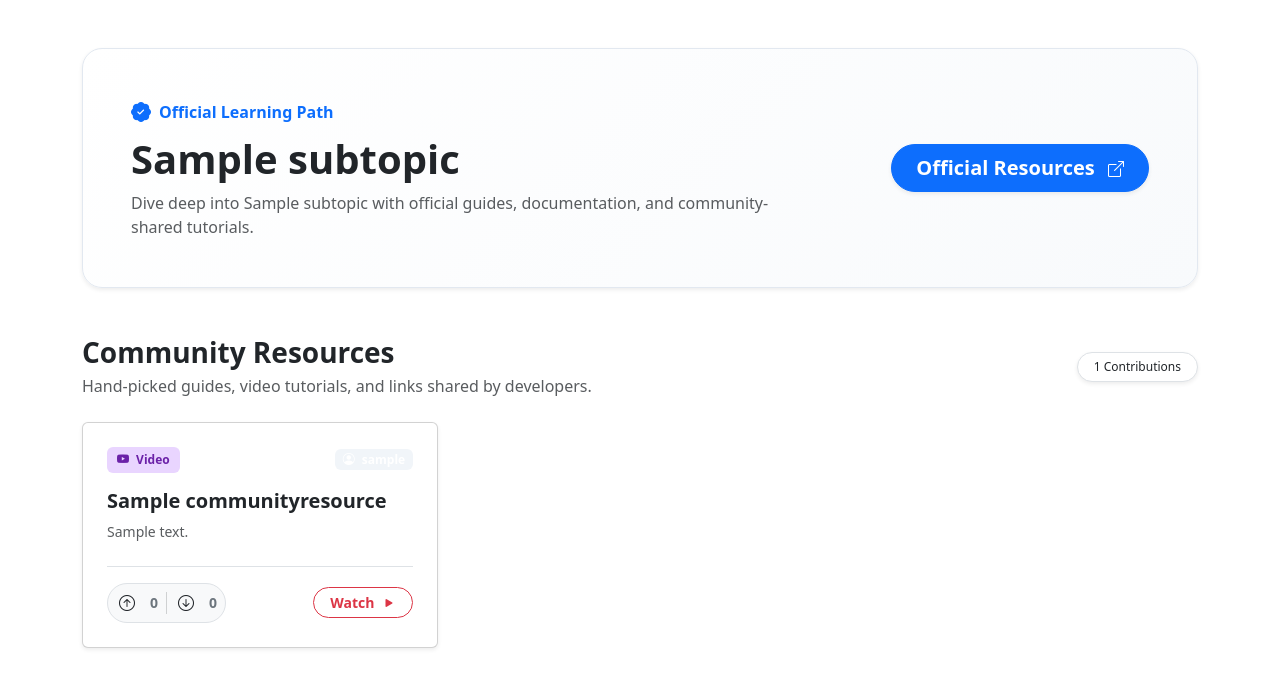
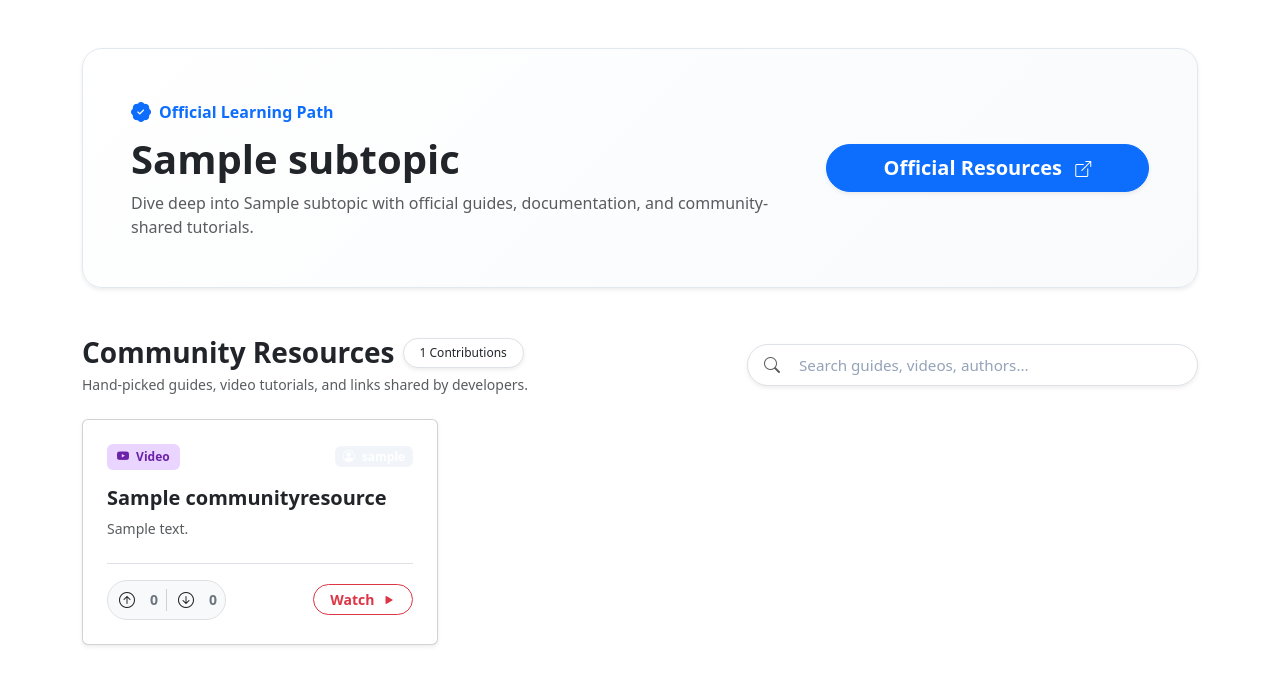
Before and after one commit to Djangodev2010/Archi-Apple, a Django app: page /sub-topic-detail/1/ in a window 1280 px wide. Shown: the part 63-758 px from the top of the page. Run offline with Django 5.2, Linux system fonts and the light colour scheme; tables that the repository leaves empty hold one stand-in row (values such as "Sample post").

Commit message:
feat(community_resources searchbar): added dynamic search functionality for community resources of subtopics.

```diff
--- a/archiapple/core/urls.py
+++ b/archiapple/core/urls.py
@@ -7,4 +7,6 @@ urlpatterns = [
     path('topic-detail/<int:topic_id>/', views.topic_detail, name='topic_detail'),
     path('search-sub-topics/', views.search_sub_topics, name='search_sub_topics'),
     path('sub-topic-detail/<int:sub_topic_id>/', views.sub_topic_detail, name='sub_topic_detail'),
+    path('search-resources/<int:topic_id>/<int:sub_topic_id>/', views.search_resources, name='search_resources'),
+    path('search-resources/<int:topic_id>/', views.search_resources, name='search_resources'),
 ]
--- a/archiapple/core/views.py
+++ b/archiapple/core/views.py
@@ -1,5 +1,6 @@
 from django.shortcuts import render, get_object_or_404
-from .models import Topic, SubTopic
+from .models import Topic, SubTopic, CommunityResource
+from django.db.models import Q
 
 # Create your views here.
 
@@ -36,9 +37,11 @@ def search_topics(request):
 
 def sub_topic_detail(request, sub_topic_id):
     sub_topic = SubTopic.objects.get(id=sub_topic_id)
+    community_resources = CommunityResource.objects.filter(sub_topic=sub_topic)
 
     context = {
-        'subtopic': sub_topic
+        'subtopic': sub_topic,
+        'community_resources': community_resources
     }
 
     return render(request, 'core/sub_topic_detail.html', context)
@@ -54,3 +57,23 @@ def search_sub_topics(request):
     }
 
     return render(request, 'partials/sub_topics.html', context)
+
+def search_resources(request, topic_id, sub_topic_id=None):
+    query = request.GET.get('q')
+    if sub_topic_id:
+        topic = get_object_or_404(Topic, id=topic_id)
+        sub_topic = get_object_or_404(SubTopic, id=sub_topic_id)
+        community_resources =  CommunityResource.objects.filter(Q(title__icontains=query) | Q(short_description__icontains=query), topic=topic, sub_topic=sub_topic)
+        context = {
+            'community_resources': community_resources
+        }
+        print(community_resources)
+        return render(request, 'partials/community_resources.html', context)
+    else:
+        topic = get_object_or_404(Topic, id=topic_id)
+        community_resources =  CommunityResource.objects.filter(topic=topic)
+        context = {
+            'community_resources': community_resources
+        }
+        print(community_resources)
+        return render(request, 'partials/community_resources.html', context)
--- a/archiapple/static/css/sub_topic_detail.css
+++ b/archiapple/static/css/sub_topic_detail.css
@@ -6,6 +6,63 @@ body {
 .backdrop-blur {
     backdrop-filter: blur(12px);
     -webkit-backdrop-filter: blur(12px);
+}
+
+/* Fully Responsive Search Bar Styling */
+.resource-search-box {
+    border-radius: 50rem;
+    overflow: hidden;
+    background-color: #ffffff;
+    transition: box-shadow 0.25s ease, border-color 0.25s ease;
+}
+
+.resource-search-box:focus-within {
+    box-shadow: 0 4px 12px rgba(37, 99, 235, 0.12) !important;
+    border-color: #93c5fd !important;
+}
+
+.resource-search-box .input-group-text {
+    border: none;
+    background: transparent;
+}
+
+.resource-search-box .form-control {
+    border: none;
+    box-shadow: none !important;
+    background: transparent;
+}
+
+.resource-search-box .form-control::placeholder {
+    color: #94a3b8;
+    font-size: 0.95rem;
+}
+
+/* Badges & Tags */
+.badge-soft {
+    font-size: 0.75rem;
+    padding: 6px 12px;
+    border-radius: 20px;
+    font-weight: 500;
+    background-color: #f1f5f9;
+    color: #475569;
+}
+
+.badge-tag-article {
+    background-color: #fef08a;
+    color: #854d0e;
+    font-size: 0.75rem;
+    font-weight: 600;
+    padding: 4px 10px;
+    border-radius: 6px;
+}
+
+.badge-tag-video {
+    background-color: #e9d5ff;
+    color: #6b21a8;
+    font-size: 0.75rem;
+    font-weight: 600;
+    padding: 4px 10px;
+    border-radius: 6px;
 }
 
 /* Subtopic Hero Banner */
@@ -112,3 +169,59 @@ body {
 .resource-link:hover {
     color: #2563eb;
 }
+/* Fully Responsive Search Bar Styling */
+.resource-search-box {
+    border-radius: 50rem;
+    overflow: hidden;
+    background-color: #ffffff;
+    transition: box-shadow 0.25s ease, border-color 0.25s ease;
+}
+
+.resource-search-box:focus-within {
+    box-shadow: 0 4px 12px rgba(37, 99, 235, 0.12) !important;
+    border-color: #93c5fd !important;
+}
+
+.resource-search-box .input-group-text {
+    border: none;
+    background: transparent;
+}
+
+.resource-search-box .form-control {
+    border: none;
+    box-shadow: none !important;
+    background: transparent;
+}
+
+.resource-search-box .form-control::placeholder {
+    color: #94a3b8;
+    font-size: 0.95rem;
+}
+
+/* Badges & Tags */
+.badge-soft {
+    font-size: 0.75rem;
+    padding: 6px 12px;
+    border-radius: 20px;
+    font-weight: 500;
+    background-color: #f1f5f9;
+    color: #475569;
+}
+
+.badge-tag-article {
+    background-color: #fef08a;
+    color: #854d0e;
+    font-size: 0.75rem;
+    font-weight: 600;
+    padding: 4px 10px;
+    border-radius: 6px;
+}
+
+.badge-tag-video {
+    background-color: #e9d5ff;
+    color: #6b21a8;
+    font-size: 0.75rem;
+    font-weight: 600;
+    padding: 4px 10px;
+    border-radius: 6px;
+}
--- a/archiapple/templates/core/sub_topic_detail.html
+++ b/archiapple/templates/core/sub_topic_detail.html
@@ -7,19 +7,14 @@
   <meta name="viewport" content="width=device-width, initial-scale=1.0" />
   <title>{{ subtopic.name }} | Resources | ArchiApple</title>
 
+  <script src="https://cdn.jsdelivr.net/npm/htmx.org@2.0.10/dist/htmx.js" integrity="sha384-Q+Dky3iHVJOr6wUjQ4ulh6uQ76an/t+ak1+PjMVaxRjbZamFLAG+u9InkfjbsEQf" crossorigin="anonymous"></script>
+  <!-- External Stylesheet -->
   <link rel="stylesheet" href="{% static 'css/sub_topic_detail.css' %}">
-
   <link href="https://cdn.jsdelivr.net/npm/bootstrap@5.3.8/dist/css/bootstrap.min.css" rel="stylesheet" integrity="sha384-sRIl4kxILFvY47J16cr9ZwB07vP4J8+LH7qKQnuqkuIAvNWLzeN8tE5YBujZqJLB" crossorigin="anonymous">
   <script src="https://cdn.jsdelivr.net/npm/bootstrap@5.3.8/dist/js/bootstrap.bundle.min.js" integrity="sha384-FKyoEForCGlyvwx9Hj09JcYn3nv7wiPVlz7YYwJrWVcXK/BmnVDxM+D2scQbITxI" crossorigin="anonymous"></script>
-
-  <!-- Bootstrap 5 CSS -->
-  <link href="https://cdn.jsdelivr.net/npm/bootstrap@5.3.2/dist/css/bootstrap.min.css" rel="stylesheet" />
   <!-- Bootstrap Icons -->
   <link href="https://cdn.jsdelivr.net/npm/bootstrap-icons@1.11.1/font/bootstrap-icons.css" rel="stylesheet" />
 
-  <style>
-
-  </style>
 </head>
 <body>
 
@@ -60,12 +55,12 @@
   </nav>
 
   <!-- Main Container -->
-  <div class="container py-5">
+  <div class="container py-4 py-md-5">
 
     <!-- Subtopic Hero & Official Resource Banner -->
     <div class="hero-card p-4 p-md-5 mb-5 shadow-sm">
-      <div class="row align-items-center">
-        <div class="col-lg-8 mb-3 mb-lg-0">
+      <div class="row align-items-center gy-3">
+        <div class="col-lg-8">
           <div class="d-flex align-items-center gap-2 text-primary fw-semibold mb-2">
             <i class="bi bi-patch-check-fill fs-5"></i>
             <span>Official Learning Path</span>
@@ -83,97 +78,60 @@
           <button type="button"
                   data-bs-toggle="modal"
                   data-bs-target="#officialResourceModal"
-                  class="btn btn-primary btn-lg rounded-pill px-4 fw-semibold shadow-sm">
+                  class="btn btn-primary btn-lg rounded-pill px-4 fw-semibold shadow-sm w-100 w-lg-auto">
             Official Resources <i class="bi bi-box-arrow-up-right ms-2 fs-6"></i>
           </button>
         </div>
       </div>
     </div>
 
-    <!-- Community Resources Section Header -->
-    <div class="d-flex align-items-center justify-content-between mb-4">
-      <div>
-        <h3 class="fw-bold text-dark mb-1">Community Resources</h3>
-        <p class="text-muted mb-0">Hand-picked guides, video tutorials, and links shared by developers.</p>
-      </div>
+    <!-- Community Resources Section Header & Responsive Search Bar -->
+    <div class="row align-items-center gy-3 mb-4">
+
+      <!-- Left Side: Title & Counter Badge -->
+      <div class="col-12 col-md-6 col-lg-7">
+        <div class="d-flex align-items-center gap-2 mb-1 flex-wrap">
+          <h3 class="fw-bold text-dark mb-0">Community Resources</h3>
           <span class="badge bg-white border text-dark px-3 py-2 rounded-pill fw-medium shadow-sm">
             {{ subtopic.community_resources.count }} Contributions
           </span>
         </div>
-
-    <!-- Community Resources Grid -->
-    <div class="row g-4">
-      {% for resource in subtopic.community_resources.all %}
-        <div class="col-12 col-md-6 col-lg-4">
-          <div class="card resource-card h-100 p-4 shadow-sm d-flex flex-column">
-
-            <!-- Type Tag & Author Header -->
-            <div class="d-flex align-items-center justify-content-between mb-3">
-              {% if resource.yt_video_link %}
-                <span class="badge-tag-video"><i class="bi bi-youtube me-1"></i> Video</span>
-              {% else %}
-                <span class="badge-tag-article"><i class="bi bi-file-text me-1"></i> Article</span>
-              {% endif %}
-
-              <span class="badge badge-soft">
-                <i class="bi bi-person-circle me-1"></i> {{ resource.user.username }}
-              </span>
+        <p class="text-muted small mb-0">Hand-picked guides, video tutorials, and links shared by developers.</p>
       </div>
 
-            <!-- Title & Description -->
-            <h5 class="fw-bold text-dark mb-2">{{ resource.title }}</h5>
-            <p class="text-muted small mb-4 flex-grow-1">
-              {{ resource.short_description|default:"No description provided." }}
-            </p>
-
-            <!-- Footer Actions: Like / Dislike + Resource Link -->
-            <div class="pt-3 border-top mt-auto d-flex align-items-center justify-content-between gap-2">
-
-              <!-- Upvote / Downvote Arrow Bar -->
-              <div class="like-dislike-bar d-flex align-items-center gap-1 bg-light p-1 rounded-pill border">
-
-                <!-- Upvote Button -->
-                <button type="button"
-                        class="btn btn-sm btn-reaction btn-like rounded-circle p-1 d-flex align-items-center justify-content-center"
-                        onclick="handleReaction({{ resource.id }}, 'like', this)"
-                        title="Upvote">
-                  <i class="bi bi-arrow-up-circle fs-6"></i>
-                </button>
-                <span class="like-count small fw-bold px-1 text-secondary" id="like-count-{{ resource.id }}">
-                  {{ resource.likes_count|default:0 }}
+      <!-- Right Side: Responsive Search Bar -->
+      <div class="col-12 col-md-6 col-lg-5">
+        <form action=""
+              hx-get="{% url 'search_resources' topic_id=subtopic.topic.id sub_topic_id=subtopic.id %}"
+              hx-trigger="input changed delay:500ms"
+              hx-target="#communityResourceGrid"
+              hx-swap="innerHTML"
+              class="m-0">
+          <div class="input-group resource-search-box border shadow-sm">
+            <span class="input-group-text ps-3 text-muted border-0 bg-transparent">
+              <i class="bi bi-search"></i>
             </span>
-
-                <div class="vr my-1 text-muted opacity-25"></div>
-
-                <!-- Downvote Button -->
-                <button type="button"
-                        class="btn btn-sm btn-reaction btn-dislike rounded-circle p-1 d-flex align-items-center justify-content-center"
-                        onclick="handleReaction({{ resource.id }}, 'dislike', this)"
-                        title="Downvote">
-                  <i class="bi bi-arrow-down-circle fs-6"></i>
-                </button>
-                <span class="dislike-count small fw-bold px-1 text-secondary" id="dislike-count-{{ resource.id }}">
-                  {{ resource.dislikes_count|default:0 }}
-                </span>
+            <input type="text"
+                  name="q"
+                  id="resourceSearchInput"
+                  class="form-control ps-2 py-2 text-dark border-0 shadow-none"
+                  placeholder="Search guides, videos, authors..."
+                  aria-label="Search community resources" />
+          </div>
+        </form>
+      </div>
 
     </div>
 
-              <!-- Direct Link -->
-              {% if resource.yt_video_link %}
-                <a href="{{ resource.yt_video_link }}" target="_blank" rel="noopener" class="btn btn-sm btn-outline-danger rounded-pill px-3 fw-semibold ms-auto">
-                  Watch <i class="bi bi-play-fill ms-1"></i>
-                </a>
-              {% else %}
-                <a href="{{ resource.resource_link }}" target="_blank" rel="noopener" class="btn btn-sm btn-outline-primary rounded-pill px-3 fw-semibold ms-auto">
-                  Read <i class="bi bi-box-arrow-up-right ms-1"></i>
-                </a>
-              {% endif %}
-
+    <!-- Community Resources Grid -->
+    <div class="row g-4" id="communityResourceGrid">
+      {% include "partials/community_resources.html" %}
     </div>
 
-          </div>
-        </div>
-      {% endfor %}
+    <!-- No Search Results Placeholder -->
+    <div id="noResultsMessage" class="text-center py-5 d-none">
+      <i class="bi bi-search fs-1 text-muted opacity-50 mb-3 d-block"></i>
+      <h5 class="fw-semibold text-muted">No resources match your search.</h5>
     </div>
 
   </div>
@@ -214,7 +172,7 @@
               <p class="text-muted small mb-3">
                 The primary reference manual maintained by the official project maintainers.
               </p>
-              <a href="{{subtopic.official_resource.official_doc_link}}"class="btn btn-warning btn-sm rounded-3 fw-bold px-3">
+              <a href="{{ subtopic.official_resource.official_doc_link }}" target="_blank" rel="noopener" class="btn btn-warning btn-sm rounded-3 fw-bold px-3">
                 Open Official Docs <i class="bi bi-box-arrow-up-right ms-1"></i>
               </a>
             </div>
--- /dev/null
+++ b/archiapple/templates/partials/community_resources.html
@@ -0,0 +1,52 @@
+{% for resource in community_resources %}
+  <div class="col-12 col-md-6 col-lg-4 resource-item">
+    <div class="card resource-card h-100 p-4 shadow-sm d-flex flex-column">
+      <!-- Type Tag & Author Header -->
+      <div class="d-flex align-items-center justify-content-between mb-3">
+        {% if resource.yt_video_link %}
+          <span class="badge-tag-video"><i class="bi bi-youtube me-1"></i> Video</span>
+        {% else %}
+          <span class="badge-tag-article"><i class="bi bi-file-text me-1"></i> Article</span>
+        {% endif %}
+
+        <span class="badge badge-soft"><i class="bi bi-person-circle me-1"></i> {{ resource.user.username }}</span>
+      </div>
+
+      <!-- Title & Description -->
+      <h5 class="fw-bold text-dark mb-2 resource-title">{{ resource.title }}</h5>
+      <p class="text-muted small mb-4 flex-grow-1 resource-desc">{{ resource.short_description|default:'No description provided.' }}</p>
+
+      <!-- Footer Actions: Upvote/Downvote Arrows + Resource Link -->
+      <div class="pt-3 border-top mt-auto d-flex align-items-center justify-content-between gap-2">
+        <!-- Upvote / Downvote Arrow Bar -->
+        <div class="like-dislike-bar d-flex align-items-center gap-1 bg-light p-1 rounded-pill border">
+          <!-- Upvote Button -->
+          <button type="button" class="btn btn-sm btn-reaction btn-like rounded-circle p-1 d-flex align-items-center justify-content-center" onclick="handleReaction({{ resource.id }}, 'like', this)" title="Upvote"><i class="bi bi-arrow-up-circle fs-6"></i></button>
+          <span class="like-count small fw-bold px-1 text-secondary" id="like-count-{{ resource.id }}">{{ resource.likes_count|default:0 }}</span>
+
+          <div class="vr my-1 text-muted opacity-25"></div>
+
+          <!-- Downvote Button -->
+          <button type="button" class="btn btn-sm btn-reaction btn-dislike rounded-circle p-1 d-flex align-items-center justify-content-center" onclick="handleReaction({{ resource.id }}, 'dislike', this)" title="Downvote"><i class="bi bi-arrow-down-circle fs-6"></i></button>
+          <span class="dislike-count small fw-bold px-1 text-secondary" id="dislike-count-{{ resource.id }}">{{ resource.dislikes_count|default:0 }}</span>
+        </div>
+
+        <!-- Direct Link -->
+        {% if resource.yt_video_link %}
+          <a href="{{ resource.yt_video_link }}" target="_blank" rel="noopener" class="btn btn-sm btn-outline-danger rounded-pill px-3 fw-semibold ms-auto">Watch <i class="bi bi-play-fill ms-1"></i></a>
+        {% else %}
+          <a href="{{ resource.resource_link }}" target="_blank" rel="noopener" class="btn btn-sm btn-outline-primary rounded-pill px-3 fw-semibold ms-auto">Read <i class="bi bi-box-arrow-up-right ms-1"></i></a>
+        {% endif %}
+      </div>
+    </div>
+  </div>
+{% empty %}
+  <div class="col-12">
+    <div class="text-center py-5 bg-white rounded-4 border">
+      <i class="bi bi-folder-x fs-1 text-muted"></i>
+      <h5 class="mt-3 text-dark fw-bold">No Community Resources Yet</h5>
+      <p class="text-muted mb-3">Be the first developer to submit a resource for {{ subtopic.name }}!</p>
+      <a href="#" class="btn btn-primary rounded-pill px-4 fw-semibold"><i class="bi bi-plus-lg me-1"></i> Share Resource</a>
+    </div>
+  </div>
+{% endfor %}
```
Lines whose indentation alone changed are shown as unchanged.
